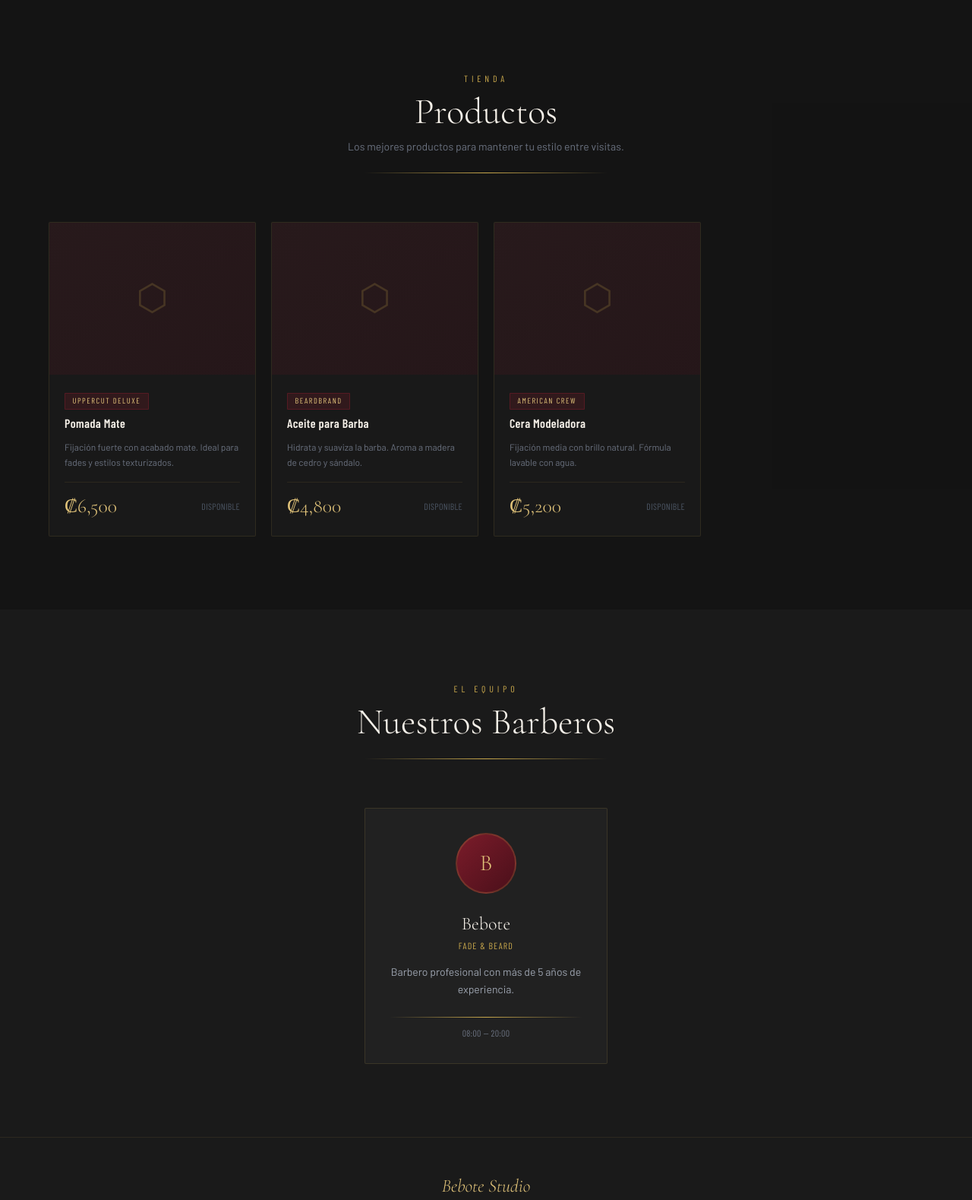
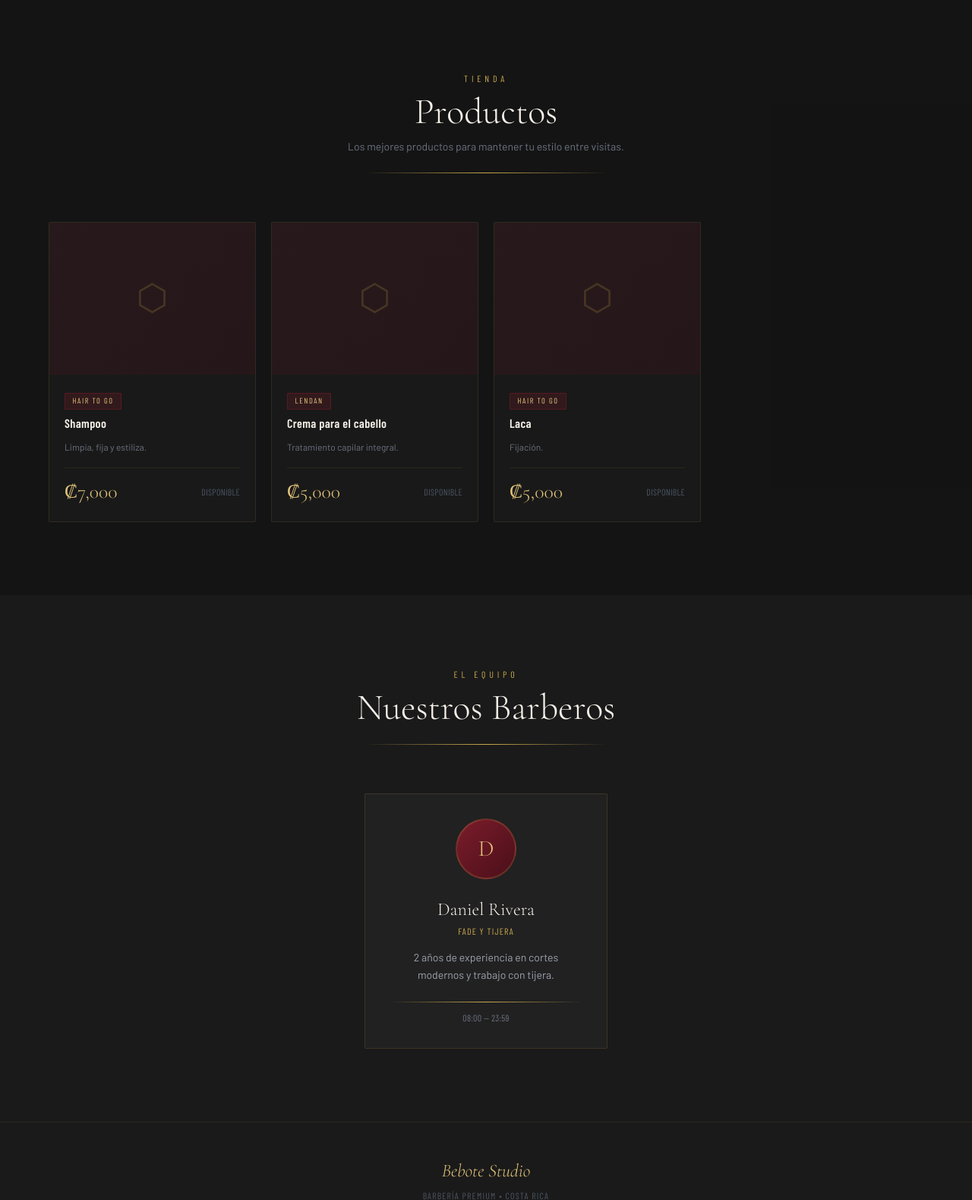
Before and after one commit to IsaacCorrales03/barberiastudio, a Flask app: page / in a window 1280 px wide. Shown: the part 1898-3477 px from the top of the page at 76% size. Run offline with Flask 3, Linux system fonts and the light colour scheme; some libraries are stand-ins or nearby versions; some web fonts are replaced.

Commit message:
Notificaciones

```diff
--- a/data.json
+++ b/data.json
@@ -2,27 +2,105 @@
   "barbers": [
     {
       "id": "barber1",
-      "name": "Bebote",
-      "email": "bebote@studio.com",
+      "name": "Daniel Rivera",
+      "email": "bdr1232044@gmail.com",
       "password": "bebote123",
+      "number": "+506 6249 3663",
       "schedule": {
         "start": "08:00",
-        "end": "20:00"
+        "end": "23:59"
       },
-      "bio": "Barbero profesional con más de 5 años de experiencia.",
-      "specialty": "Fade & Beard"
+      "bio": "2 años de experiencia en cortes modernos y trabajo con tijera.",
+      "specialty": "Fade y tijera"
     }
   ],
-  "appointments": [],
+  "appointments": [
+    {
+      "id": "183384a0",
+      "barber_id": "barber1",
+      "barber_name": "Daniel Rivera",
+      "client_name": "Isaac Bolaños",
+      "client_phone": "60603711",
+      "date": "2026-05-20",
+      "time": "08:00",
+      "cut_type": "Corte + barba",
+      "style_id": "s5",
+      "style_name": "Taper Fade",
+      "payment_method": "Efectivo",
+      "notes": "",
+      "status": "confirmed",
+      "duration_hours": 2,
+      "barber_phone": "+506 6249 3663",
+      "created_at": "2026-05-19T23:04:39.045691"
+    },
+    {
+      "id": "fac1d2e3",
+      "barber_id": "barber1",
+      "barber_name": "Daniel Rivera",
+      "client_name": "Isaac Bolaños",
+      "client_phone": "60603711",
+      "date": "2026-05-20",
+      "time": "09:00",
+      "cut_type": "Corte + barba",
+      "style_id": "s5",
+      "style_name": "Taper Fade",
+      "payment_method": "Efectivo",
+      "notes": "",
+      "status": "pending",
+      "duration_hours": null,
+      "barber_phone": "+506 6249 3663",
+      "created_at": "2026-05-19T23:06:42.102515"
+    }
+  ],
   "styles": [
-    { "id": "s1", "name": "Fade Clásico",  "desc": "Degradado limpio y preciso",      "photo": null },
-    { "id": "s2", "name": "Pompadour",      "desc": "Estilo retro con volumen",        "photo": null },
-    { "id": "s3", "name": "Buzz Cut",       "desc": "Corte al ras uniforme",           "photo": null },
-    { "id": "s4", "name": "Undercut",       "desc": "Lados cortos, arriba largo",      "photo": null },
-    { "id": "s5", "name": "Taper Fade",     "desc": "Degradado suave y elegante",      "photo": "/static/uploads/style_477e19e3.webp" },
-    { "id": "s6", "name": "Caesar Cut",     "desc": "Corte romano clásico",            "photo": null },
-    { "id": "s7", "name": "Skin Fade",      "desc": "Fade hasta la piel",              "photo": null },
-    { "id": "s8", "name": "Quiff",          "desc": "Textura y volumen al frente",     "photo": null }
+    {
+      "id": "s1",
+      "name": "Fade Clásico",
+      "desc": "Degradado limpio y preciso",
+      "photo": null
+    },
+    {
+      "id": "s2",
+      "name": "Pompadour",
+      "desc": "Estilo retro con volumen",
+      "photo": null
+    },
+    {
+      "id": "s3",
+      "name": "Buzz Cut",
+      "desc": "Corte al ras uniforme",
+      "photo": null
+    },
+    {
+      "id": "s4",
+      "name": "Undercut",
+      "desc": "Lados cortos, arriba largo",
+      "photo": null
+    },
+    {
+      "id": "s5",
+      "name": "Taper Fade",
+      "desc": "Degradado suave y elegante",
+      "photo": "/static/uploads/style_477e19e3.webp"
+    },
+    {
+      "id": "s6",
+      "name": "Caesar Cut",
+      "desc": "Corte romano clásico",
+      "photo": null
+    },
+    {
+      "id": "s7",
+      "name": "Skin Fade",
+      "desc": "Fade hasta la piel",
+      "photo": null
+    },
+    {
+      "id": "s8",
+      "name": "Quiff",
+      "desc": "Textura y volumen al frente",
+      "photo": null
+    }
   ],
   "cut_types": [
     "Corte de cabello",
@@ -34,26 +112,26 @@
   "products": [
     {
       "id": "p1",
-      "name": "Pomada Mate",
-      "brand": "Uppercut Deluxe",
-      "desc": "Fijación fuerte con acabado mate. Ideal para fades y estilos texturizados.",
-      "price": 6500,
+      "name": "Shampoo",
+      "brand": "Hair To Go",
+      "desc": "Limpia, fija y estiliza.",
+      "price": 7000,
       "photo": null
     },
     {
       "id": "p2",
-      "name": "Aceite para Barba",
-      "brand": "Beardbrand",
-      "desc": "Hidrata y suaviza la barba. Aroma a madera de cedro y sándalo.",
-      "price": 4800,
+      "name": "Crema para el cabello",
+      "brand": "LENDAN",
+      "desc": "Tratamiento capilar integral.",
+      "price": 5000,
       "photo": null
     },
     {
       "id": "p3",
-      "name": "Cera Modeladora",
-      "brand": "American Crew",
-      "desc": "Fijación media con brillo natural. Fórmula lavable con agua.",
-      "price": 5200,
+      "name": "Laca",
+      "brand": "Hair To Go",
+      "desc": "Fijación.",
+      "price": 5000,
       "photo": null
     }
   ]
--- a/main.py
+++ b/main.py
@@ -126,6 +126,7 @@ def agendar():
             "notes": notes,
             "status": "pending",
             "duration_hours": None,
+            "barber_phone": barber["number"],
             "created_at": datetime.now().isoformat()
         }
 
@@ -217,30 +218,57 @@ def barber_panel():
     )
 
 @app.route("/barbero/cita/<appt_id>/accion", methods=["POST"])
-def appt_action(appt_id):
-    if "barber_id" not in session:
-        return redirect(url_for("barber_login"))
+def cita_accion(appt_id):
+    action = request.form.get("action")
+    duration = request.form.get("duration")
+    data = load_data()
 
-    action = request.form.get("action")
-    data = load_data()
     appt = next((a for a in data["appointments"] if a["id"] == appt_id), None)
-
-    if not appt or appt["barber_id"] != session["barber_id"]:
+    if not appt:
         flash("Cita no encontrada.", "error")
-        return redirect(url_for("barber_panel"))
+        return redirect(url_for("barbero_panel"))
 
     if action == "confirm":
-        duration = int(request.form.get("duration", 1))
         appt["status"] = "confirmed"
-        appt["duration_hours"] = duration
-        flash(f"Cita confirmada ({duration}h).", "success")
+        if duration:
+            appt["duration_hours"] = int(duration)
+        save_data(data)
+
+        # Mensaje al cliente
+        msg = (
+            f"*Bebote Studio — Cita Confirmada*\n\n"
+            f"Hola {appt['client_name']}, tu cita ha sido *confirmada*.\n\n"
+            f"Fecha: {appt['date']}\n"
+            f"Hora: {appt['time']}\n"
+            f"Servicio: {appt['cut_type']}\n"
+            f"Estilo: {appt['style_name']}\n"
+            f"Ref: #{appt['id'].upper()}\n\n"
+            f"Te esperamos."
+        )
+
     elif action == "cancel":
         appt["status"] = "cancelled"
-        flash("Cita cancelada.", "info")
+        save_data(data)
 
-    save_data(data)
-    return redirect(url_for("barber_panel", date=appt["date"]))
+        motivo = request.form.get("motivo", "").strip()
+        msg = (
+            f"*Bebote Studio — Cita No Disponible*\n\n"
+            f"Hola {appt['client_name']}, lamentablemente tu cita fue *rechazada*.\n\n"
+            f"Fecha: {appt['date']}\n"
+            f"Hora: {appt['time']}\n"
+            f"Ref: #{appt['id'].upper()}\n"
+            + (f"\nMotivo: {motivo}" if motivo else "") +
+            f"\n\nPuedes agendar una nueva cita en nuestra pagina."
+        )
+    else:
+        return redirect(url_for("barbero_panel"))
 
+    # Limpiar número del cliente
+    phone = appt.get("client_phone", "").replace("+", "").replace(" ", "").replace("-", "")
+    from urllib.parse import quote
+    wa_url = f"https://wa.me/{phone}?text={quote(msg)}"
+
+    return redirect(wa_url)
 @app.route("/barbero/horario", methods=["GET", "POST"])
 def barber_schedule():
     if "barber_id" not in session:
--- a/templates/agendar.html
+++ b/templates/agendar.html
@@ -1,3 +1,4 @@
+
 <!DOCTYPE html>
 <html lang="es">
 <head>
--- a/templates/index.html
+++ b/templates/index.html
@@ -178,7 +178,7 @@
 <div class="py-8 px-6" style="background: var(--burgundy-dark)">
   <div class="max-w-4xl mx-auto grid grid-cols-3 divide-x divide-amber-900/30 text-center">
     <div class="px-4">
-      <p class="font-display text-4xl text-amber-300" style="color:var(--gold-light)">5+</p>
+      <p class="font-display text-4xl text-amber-300" style="color:var(--gold-light)">2+</p>
       <p class="font-condensed text-xs tracking-widest text-gray-400 uppercase mt-1">Años de experiencia</p>
     </div>
     <div class="px-4">
```
Also changed, not shown: templates/barber_panel.html (+20 -10 lines), templates/confirmacion.html (+15 -2 lines).
